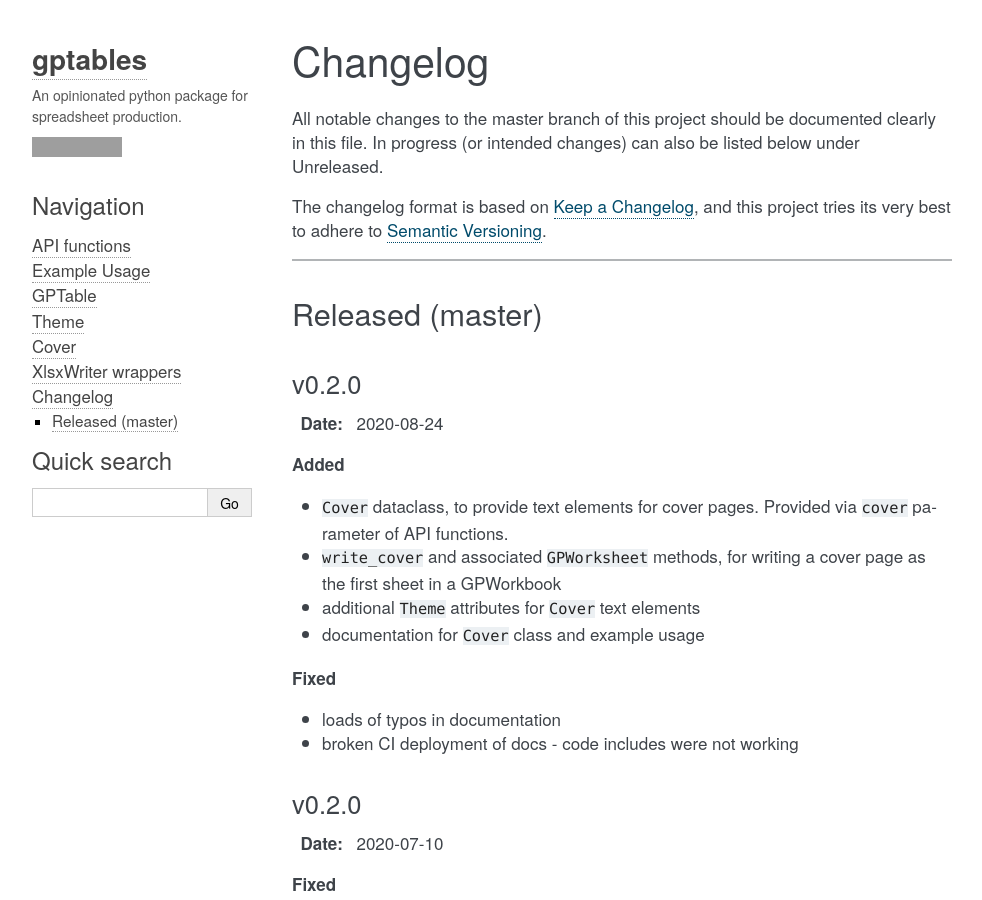
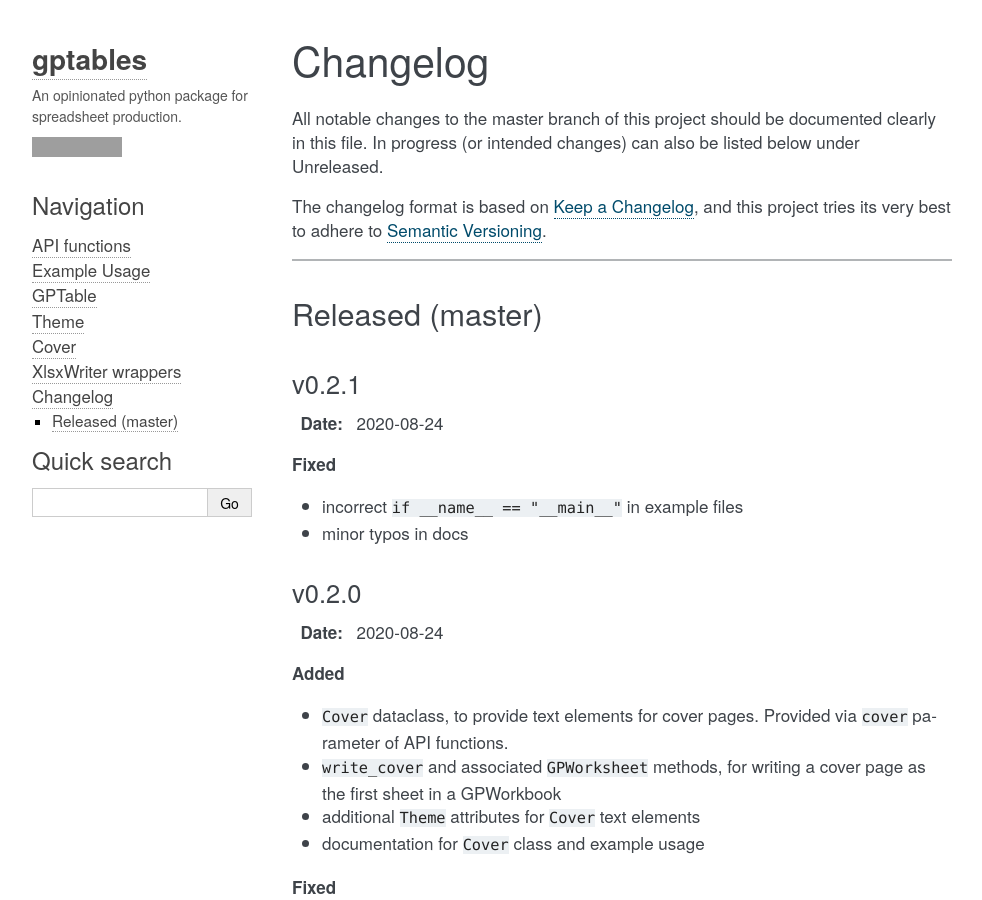
Before and after one commit to best-practice-and-impact/gptables, a Sphinx documentation site: the page built from docs/source/changelog.rst, in a window 1280 px wide and 900 px high. Shown: the whole window, without its empty margins (138-1120 px from the left). Built offline with Sphinx 7.4.7, drawn with Linux system fonts in a browser that asks for light colours; the version number could not be read and is left out; grey boxes are pictures that could not be loaded.

Commit message:
Update changelog for patch update

```diff
--- a/docs/source/changelog.rst
+++ b/docs/source/changelog.rst
@@ -15,6 +15,16 @@ and this project tries its very best to adhere to
 
 Released (master)
 =================
+
+v0.2.1
+------
+:Date: 2020-08-24
+
+
+**Fixed**
+
+* incorrect ``if __name__ == "__main__"`` in example files
+* minor typos in docs
 
 
 v0.2.0
```
